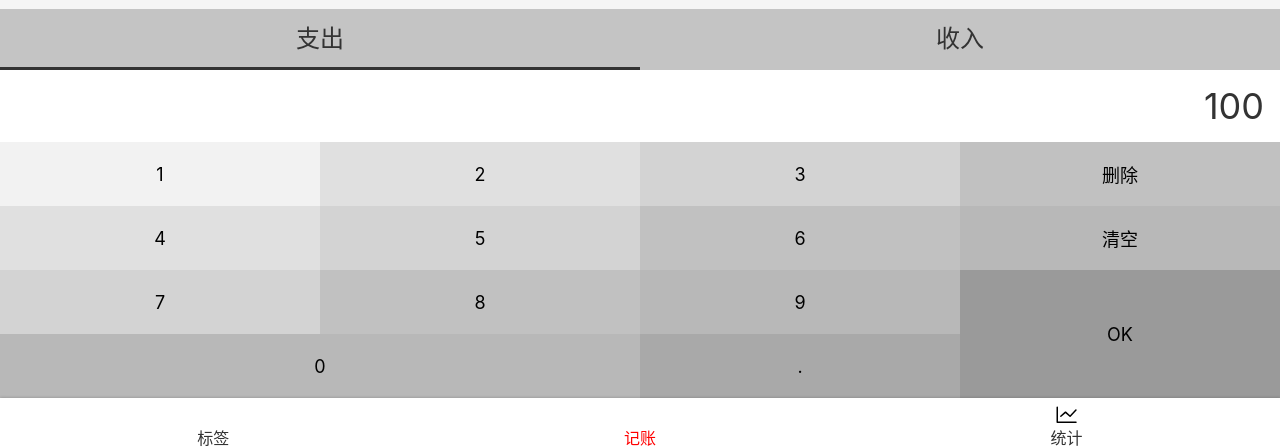
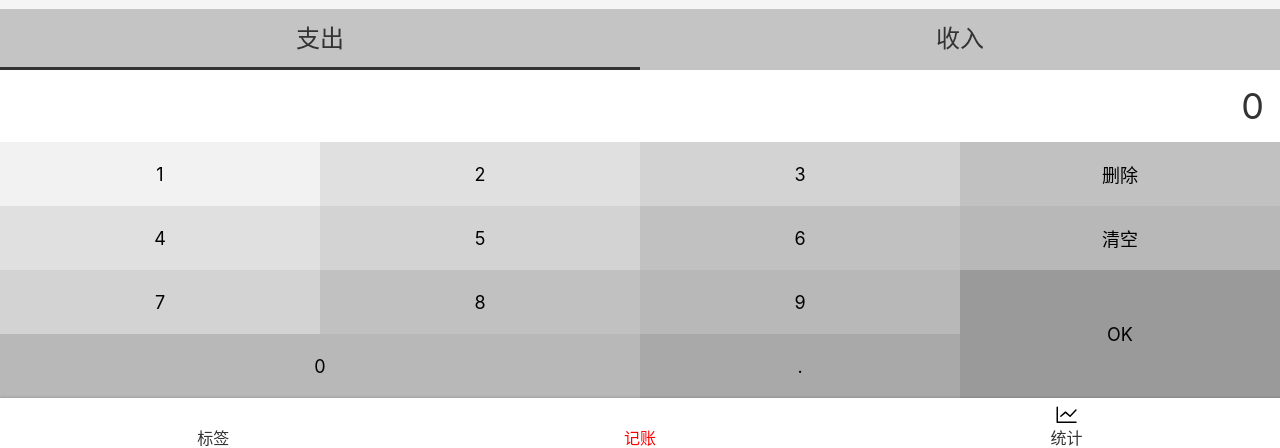
Before and after one commit to liu0haha123/535-moreny-react, a React app: page /#/money in a window 1280 px wide. Shown: the part 346-794 px from the top of the page. Built offline with nearby package versions, Linux system fonts and the light colour scheme.

Commit message:
重构NumberPad

```diff
--- a/src/views/Money.tsx
+++ b/src/views/Money.tsx
@@ -16,31 +16,8 @@ function Money() {
     <MyLayout>
       <TagsSection />
       <NoteSection />
-      <CategorySection>
-        <ul>
-          <li className="selected">支出</li>
-          <li>收入</li>
-        </ul>
-      </CategorySection>
-      <NumberPadSection>
-        <div className="output">100</div>
-        <div className="pad clearfix">
-          <button>1</button>
-          <button>2</button>
-          <button>3</button>
-          <button>删除</button>
-          <button>4</button>
-          <button>5</button>
-          <button>6</button>
-          <button>清空</button>
-          <button>7</button>
-          <button>8</button>
-          <button>9</button>
-          <button className="ok">OK</button>
-          <button className="zero">0</button>
-          <button className="dot">.</button>
-        </div>
-      </NumberPadSection>
+      <CategorySection />
+      <NumberPadSection />
     </MyLayout>
   );
 }
--- a/src/views/Money/CategorySection.tsx
+++ b/src/views/Money/CategorySection.tsx
@@ -1,6 +1,6 @@
 import styled from "styled-components";
-
-const CategorySection = styled.section`
+import React, { useState } from "react";
+const Wrapper = styled.section`
   font-size: 24px;
   > ul {
     display: flex;
@@ -24,4 +24,28 @@ const CategorySection = styled.section`
   }
 `;
 
+const CategorySection: React.FC = () => {
+
+  const categoryMap = { "-": "支出", "+": "收入" };
+  type Keys = keyof typeof categoryMap
+  const [categoryList] = useState<Keys[]>(["-", "+"]);
+  const [category, setCategory] = useState("-");
+
+  return (
+    <Wrapper>
+      <ul>
+        {categoryList.map((c) => (
+          <li key={c}
+            className={category === c ? "selected" : ""}
+            onClick={() => {
+              setCategory(c);
+            }}
+          >
+            {categoryMap[c]}
+          </li>
+        ))}
+      </ul>
+    </Wrapper>
+  );
+};
 export default CategorySection;
--- a/src/views/Money/NumberPadSection.tsx
+++ b/src/views/Money/NumberPadSection.tsx
@@ -1,61 +1,49 @@
-import styled from "styled-components";
+import React, { useState } from "react";
+import { generateOutput } from "./NumberPadSection/generateOutput";
+import { Wrapper } from "./NumberPadSection/Wrapper";
 
-const NumberPadSection = styled.section`
-  display: flex;
-  flex-direction: column;
-  > .output {
-    background-color: #fff;
-    font-size: 36px;
-    line-height: 72px;
-    text-align: right;
-    padding: 0 16px;
-    box-shadow: inset -5px 5px -5px rgba(0, 0, 0, 0.25),
-      inset 5px 5px -5px rgba(0, 0, 0, 0.25);
+const NumberPadSection: React.FC = () => {
+  const onclickButtonWrapper = (e: React.MouseEvent) => {
+    const text = (e.target as HTMLButtonElement).textContent
+    if (text === null) { return; }
+    if (text === "OK") {
+      // TODO
+      return
+    }
+    if ("0123456789.".split("").concat(["删除", "清空"]).indexOf(text) >= 0) {
+          setOutput(generateOutput(text, output));
+    }
+
+  };
+  const [output, _setOutput] = useState("0");
+  const setOutput = (output: string)=>{
+    if (output.length > 16) {
+      output = output.slice(0,16)
+    } else if (output.length === 0) {
+      output = "0"
+    }
+    _setOutput(output)
   }
-  > .pad {
-    > button {
-      font-size: 18px;
-      float: left;
-      width: 25%;
-      height: 64px;
-      border: none;
-      &.ok {
-        float: right;
-        height: 128px;
-      }
-      &.zero {
-        width: 50%;
-      }
-      &:nth-child(1) {
-        background: #f2f2f2;
-      }
-      &:nth-child(2),
-      &:nth-child(5) {
-        background: #e0e0e0;
-      }
-      &:nth-child(3),
-      &:nth-child(6),
-      &:nth-child(9) {
-        background: #d3d3d3;
-      }
-      &:nth-child(4),
-      &:nth-child(7),
-      &:nth-child(10) {
-        background: #c1c1c1;
-      }
-      &:nth-child(8),
-      &:nth-child(11),
-      &:nth-child(13) {
-        background: #b8b8b8;
-      }
-      &:nth-child(12) {
-        background: #9a9a9a;
-      }
-      &:nth-child(14) {
-        background: #a9a9a9;
-      }
-    }
-  }
-`;
-
+  return (
+    <Wrapper>
+      <div className="output">{output}</div>
+      <div className="pad clearfix" onClick={onclickButtonWrapper}>
+        <button>1</button>
+        <button>2</button>
+        <button>3</button>
+        <button>删除</button>
+        <button>4</button>
+        <button>5</button>
+        <button>6</button>
+        <button>清空</button>
+        <button>7</button>
+        <button>8</button>
+        <button>9</button>
+        <button className="ok">OK</button>
+        <button className="zero">0</button>
+        <button className="dot">.</button>
+      </div>
+    </Wrapper>
+  );
+}
 export default NumberPadSection;
--- /dev/null
+++ b/src/views/Money/NumberPadSection/Wrapper.tsx
@@ -0,0 +1,61 @@
+import styled from "styled-components";
+
+const Wrapper = styled.section`
+  display: flex;
+  flex-direction: column;
+  > .output {
+    background-color: #fff;
+    font-size: 36px;
+    line-height: 72px;
+    text-align: right;
+    padding: 0 16px;
+    box-shadow: inset -5px 5px -5px rgba(0, 0, 0, 0.25),
+      inset 5px 5px -5px rgba(0, 0, 0, 0.25);
+  }
+  > .pad {
+    > button {
+      font-size: 18px;
+      float: left;
+      width: 25%;
+      height: 64px;
+      border: none;
+      &.ok {
+        float: right;
+        height: 128px;
+      }
+      &.zero {
+        width: 50%;
+      }
+      &:nth-child(1) {
+        background: #f2f2f2;
+      }
+      &:nth-child(2),
+      &:nth-child(5) {
+        background: #e0e0e0;
+      }
+      &:nth-child(3),
+      &:nth-child(6),
+      &:nth-child(9) {
+        background: #d3d3d3;
+      }
+      &:nth-child(4),
+      &:nth-child(7),
+      &:nth-child(10) {
+        background: #c1c1c1;
+      }
+      &:nth-child(8),
+      &:nth-child(11),
+      &:nth-child(13) {
+        background: #b8b8b8;
+      }
+      &:nth-child(12) {
+        background: #9a9a9a;
+      }
+      &:nth-child(14) {
+        background: #a9a9a9;
+      }
+    }
+  }
+`;
+
+export {Wrapper}
--- /dev/null
+++ b/src/views/Money/NumberPadSection/generateOutput.tsx
@@ -0,0 +1,36 @@
+const generateOutput = (text: string, output = "0") => {
+  switch (text) {
+    case "0":
+    case "1":
+    case "2":
+    case "3":
+    case "4":
+    case "5":
+    case "6":
+    case "7":
+    case "8":
+    case "9":
+      if (output === "0") {
+        return text;
+      } else {
+        return output + text;
+      }
+    case ".":
+      if (output.indexOf(".") >= 0) {
+        return output;
+      }
+      return output + ".";
+    case "删除":
+      if (output.length === 1) {
+        return "";
+      } else {
+        return output.slice(0, -1) || "";
+      }
+    case "清空":
+      return "";
+    default:
+      return "";
+  }
+};
+
+export { generateOutput };
```
